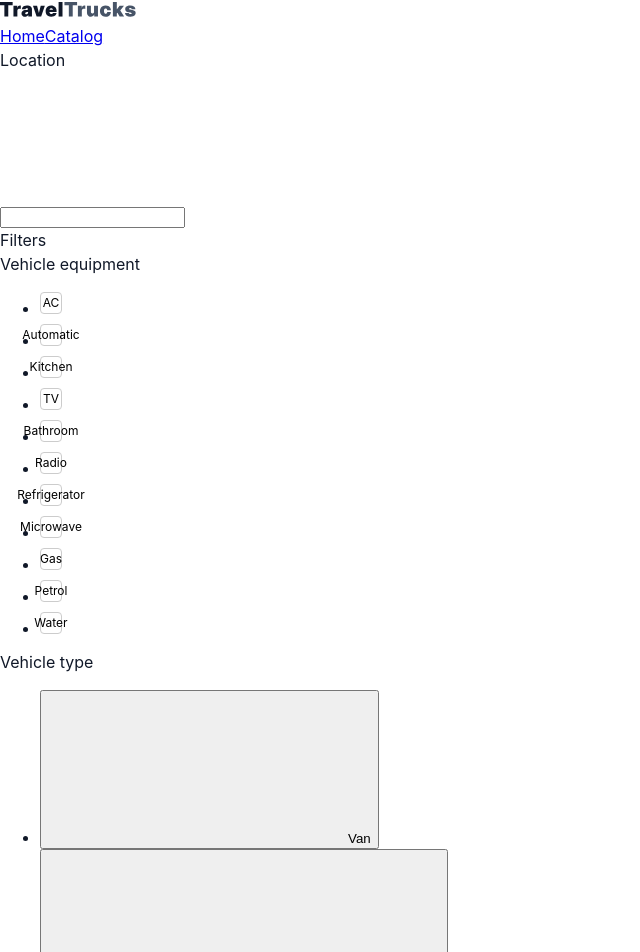
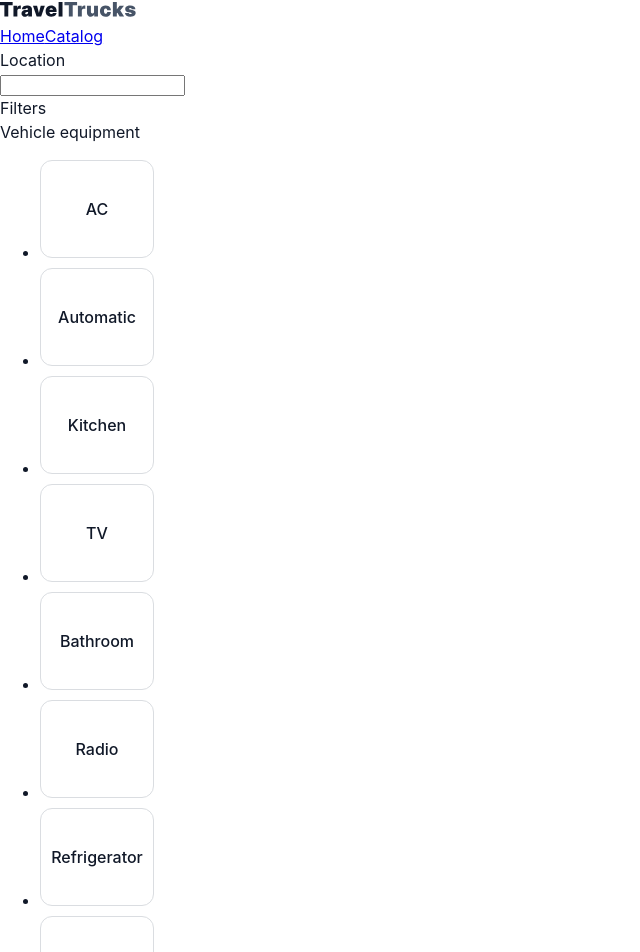
Before and after one commit to OksanaGukova/traveltrucks-webapp, a React (Vite) app: page /catalog in a window 1280 px wide. Shown: the top 952 px of the page, without its empty margins (0-640 px from the left). Built offline with nearby package versions, Linux system fonts and the light colour scheme.

Commit message:
add filters

```diff
--- a/src/components/CustomCheckbox/CustomCheckbox.jsx
+++ b/src/components/CustomCheckbox/CustomCheckbox.jsx
@@ -2,36 +2,43 @@
 
 const CustomCheckbox = ({ checked, onChange, label }) => {
     return (
-        <label style={{ display: 'flex', alignItems: 'center', margin: '10px 0' }}>
-            <input
-                type="checkbox"
-                checked={checked}
+      <label
+        style={{ display: "flex", alignItems: "center", margin: "10px 0" }}
+      >
+        <button
+          type="button"
+
           onChange={onChange}
-                style={{ display: 'none' }} // Сховати стандартний чекбокс
-            />
+          style={{ display: "none" }}
+        ></button>
         <div
           onClick={onChange}
+
           style={{
-                    width: '20px',
-                    height: '20px',
-                    border: '1px solid #ccc',
-                    borderRadius: '4px',
-                    display: 'flex',
-                    alignItems: 'center',
-                    justifyContent: 'center',
-                    cursor: 'pointer',
-                    backgroundColor: checked ? '#007bff' : '#fff',
-                    marginRight: '8px',
-                    position: 'relative', // Додано для позиціонування тексту
+            width: "112px",
+            height: "96px",
+            border: checked ? "1px solid #d84343" : "1px solid #dadde1",
+            borderRadius: "12px",
+            display: "flex",
+            alignItems: "center",
+            justifyContent: "center",
+            cursor: "pointer",
+            backgroundColor: "#fff",
+
+            position: "relative", // Додано для позиціонування тексту
           }}
         >
-                {checked && <span style={{ color: '#fff' }}>✔</span>} {/* Відображення галочки */}
-                <span style={{
-                    position: 'absolute',
-                    color: checked ? '#fff' : '#000', // Зміна кольору тексту в залежності від стану
-                    fontSize: '12px',
-                    pointerEvents: 'none', // Щоб текст не перешкоджав кліку
-                }}>
+          {checked && <span style={{ color: "#fff" }}>✔</span>}{" "}
+          {/* Відображення галочки */}
+          <span
+            style={{
+              position: "absolute",
+            fontWeight: "500",
+            lineHeight: "1.5",
+              fontSize: "16px",
+              pointerEvents: "none", // Щоб текст не перешкоджав кліку
+            }}
+          >
             {label}
           </span>
         </div>
--- a/src/pages/CatalogPage/CatalogPage.jsx
+++ b/src/pages/CatalogPage/CatalogPage.jsx
@@ -1,41 +1,62 @@
+
 import { NavLink } from "react-router-dom";
-import Logo from "../../components/Logo/Logo.jsx";
-import css from './CatalogPage.module.css'
-import Camper from "../../components/Camper/Camper.jsx";
 import { useDispatch, useSelector } from "react-redux";
+import {
+  setLocationFilter,
+  setBodyTypeFilter,
+  toggleACFilter,
+  toggleBathroomFilter,
+  toggleGasFilter,
+  toggleKitchenFilter,
+  toggleMicrowaveFilter,
+  togglePetrolFilter,
+  toggleRadioFilter,
+  toggleRefrigeratorFilter,
+  setTransmissionFilter,
+  toggleTVFilter,
+  toggleWaterFilter,
+  resetFilters,
+
+} from "../../redux/filtersSlice";
+import Camper from "../../components/Camper/Camper";
+import CustomCheckbox from "../../components/CustomCheckbox/CustomCheckbox";
+import Logo from "../../components/Logo/Logo";
+import css from "./CatalogPage.module.css";
 import { fetchFilteredVehicles } from "../../apiServise/apiServise.js";
-import { setBodyTypeFilter, setLocationFilter, toggleACFilter, toggleBathroomFilter, toggleGasFilter, toggleKitchenFilter, toggleMicrowaveFilter, togglePetrolFilter, toggleRadioFilter, toggleRefrigeratorFilter, toggleTransmissionFilter, toggleTVFilter, toggleWaterFilter } from "../../redux/filtersSlice.js";
-import { selectHasACFilter, selectHasBathroomFilter, selectHasGasFilter, selectHasKitchenFilter, selectHasMicrowaveFilter, selectHasPetrolFilter, selectHasRadioFilter, selectHasRefrigeratorFilter, selectHasTransmissionFilter, selectHasTVFilter, selectHasWaterFilter } from "../../redux/selectors.js";
-import CustomCheckbox from "../../components/CustomCheckbox/CustomCheckbox.jsx";
 
 function CatalogPage() {
   const dispatch = useDispatch();
   const filters = useSelector((state) => state.filters);
 
-  const hasAC = useSelector(selectHasACFilter);
-   const hasTransmission = useSelector(selectHasTransmissionFilter);
-    const hasKitchen = useSelector(selectHasKitchenFilter);
-    const hasTV = useSelector(selectHasTVFilter);
-    const hasBathroom = useSelector(selectHasBathroomFilter);
-    const hasRadio = useSelector(selectHasRadioFilter);
-    const hasRefrigerator = useSelector(selectHasRefrigeratorFilter);
-    const hasMicrowave = useSelector(selectHasMicrowaveFilter);
-    const hasGas = useSelector(selectHasGasFilter);
-    const hasPetrol = useSelector(selectHasPetrolFilter);
-  const hasWater = useSelector(selectHasWaterFilter);
+  const {
+    isLoading,
+    error,
+    items: filteredCampers,
+    location,
+    bodyType,
+    AC,
+    transmission,
+    kitchen,
+    TV,
+    bathroom,
+    radio,
+    refrigerator,
+    microwave,
+    gas,
+    engine,
+    water,
+  } = filters;
 
 
-  const handleSearch = () => {
-    dispatch(fetchFilteredVehicles(filters)); // Запуск запиту з поточними фільтрами
-  };
+ const handleSearch = () => {
+   dispatch(fetchFilteredVehicles(filters)).then(() => {
+     dispatch(resetFilters()); // Скидаємо фільтри після пошуку
+   });
+ };
 
-  const bodyType = useSelector((state) => state.filters.bodyType);
-
-    const handleBodyTypeChange = (type) => {
-      dispatch(setBodyTypeFilter(type));
-    };
   return (
     <div>
+      {/* Header and Navigation */}
       <div className={css.header}>
         <Logo />
         <div className={css.navContainer}>
@@ -52,88 +73,87 @@ function CatalogPage() {
         <input
           className={css.input}
           type="text"
+          value={location}
           onChange={(e) => dispatch(setLocationFilter(e.target.value))}
         />
-        <svg>
-          <use href={""}></use>
-        </svg>
       </div>
+
       <p>Filters</p>
       <p>Vehicle equipment</p>
       <ul>
         <li>
           <CustomCheckbox
-            checked={hasAC}
+            checked={AC}
             onChange={() => dispatch(toggleACFilter())}
             label="AC"
           />
         </li>
         <li>
           <CustomCheckbox
-            checked={hasTransmission}
-            onChange={() => dispatch(toggleTransmissionFilter())}
+            checked={transmission === "automatic"}
+            onChange={() => dispatch(setTransmissionFilter("automatic"))}
             label="Automatic"
           />
         </li>
         <li>
           <CustomCheckbox
-            checked={hasKitchen}
+            checked={kitchen}
             onChange={() => dispatch(toggleKitchenFilter())}
             label="Kitchen"
           />
         </li>
         <li>
           <CustomCheckbox
-            checked={hasTV}
+            checked={TV}
             onChange={() => dispatch(toggleTVFilter())}
             label="TV"
           />
         </li>
         <li>
           <CustomCheckbox
-            checked={hasBathroom}
+            checked={bathroom}
             onChange={() => dispatch(toggleBathroomFilter())}
             label="Bathroom"
           />
         </li>
         <li>
           <CustomCheckbox
-            checked={hasRadio}
+            checked={radio}
             onChange={() => dispatch(toggleRadioFilter())}
             label="Radio"
           />
         </li>
         <li>
           <CustomCheckbox
-            checked={hasRefrigerator}
+            checked={refrigerator}
             onChange={() => dispatch(toggleRefrigeratorFilter())}
             label="Refrigerator"
           />
         </li>
         <li>
           <CustomCheckbox
-            checked={hasMicrowave}
+            checked={microwave}
             onChange={() => dispatch(toggleMicrowaveFilter())}
             label="Microwave"
           />
         </li>
         <li>
           <CustomCheckbox
-            checked={hasGas}
+            checked={gas}
             onChange={() => dispatch(toggleGasFilter())}
             label="Gas"
           />
         </li>
         <li>
           <CustomCheckbox
-            checked={hasPetrol}
-            onChange={() => dispatch(togglePetrolFilter())}
+            checked={engine === "petrol"}
+            onChange={() => dispatch(togglePetrolFilter("petrol"))}
             label="Petrol"
           />
         </li>
         <li>
           <CustomCheckbox
-            checked={hasWater}
+            checked={water}
             onChange={() => dispatch(toggleWaterFilter())}
             label="Water"
           />
@@ -143,41 +163,40 @@ function CatalogPage() {
       <ul>
         <li>
           <button
-            className={bodyType === "Van" ? "selected" : ""}
-            onClick={() => handleBodyTypeChange("Van")}
+            className={bodyType === "Van" ? css.selected : ""}
+            onClick={() => dispatch(setBodyTypeFilter("Van"))}
           >
-            <svg>
-              <use href={""}></use>
-            </svg>
             Van
           </button>
         </li>
         <li>
           <button
-            className={bodyType === "Fully Integrated" ? "selected" : ""}
-            onClick={() => handleBodyTypeChange("Fully Integrated")}
+            className={bodyType === "Fully Integrated" ? css.selected : ""}
+            onClick={() => dispatch(setBodyTypeFilter("Fully Integrated"))}
           >
-            <svg>
-              <use href={""}></use>
-            </svg>
             Fully Integrated
           </button>
         </li>
         <li>
           <button
-            className={bodyType === "Alcove" ? "selected" : ""}
-            onClick={() => handleBodyTypeChange("Alcove")}
+            className={bodyType === "Alcove" ? css.selected : ""}
+            onClick={() => dispatch(setBodyTypeFilter("Alcove"))}
           >
-            <svg>
-              <use href={""}></use>
-            </svg>
+            Alcove
           </button>
         </li>
       </ul>
       <button onClick={handleSearch}>Search</button>
-      <Camper />
+      {isLoading && <p>Loading...</p>}
+      {error && <p>Error: {error}</p>}
+      <div className={css.campersList}>
+        {filteredCampers.map((camper) => (
+          <Camper key={camper.id} data={camper} />
+        ))}
+      </div>
+      <button>Load More</button>
     </div>
   );
 }
 
-export default CatalogPage
+export default CatalogPage;
--- a/src/redux/filtersSlice.js
+++ b/src/redux/filtersSlice.js
@@ -4,21 +4,21 @@ import { fetchFilteredVehicles } from "../apiServise/apiServise.js";
 const initialState = {
   location: "",
   bodyType: null,
-  hasPetrol: false, // Фільтр за типом двигуна
-  hasAutomaticTransmission: false, // Фільтр за автоматичною трансмісією
-  hasAC: false, // Фільтр за наявністю кондиціонера
-  hasBathroom: false, // Фільтр за наявністю ванної кімнати
-  hasKitchen: false, // Фільтр за наявністю кухні
-  hasTV: false, // Фільтр за наявністю телевізора
-  hasRadio: false, // Фільтр за наявністю радіо
-  hasRefrigerator: false, // Фільтр за наявністю холодильника
-  hasMicrowave: false, // Фільтр за наявністю мікрохвильовки
-  hasGas: false, // Фільтр за наявністю газу
-  hasWater: false, // Фільтр за наявністю водопостачання
-
-  items: [], // Список відфільтрованих кемперів
-  isLoading: false, // Статус завантаження
-  error: null, // Повідомлення про помилку
+  engine: null,
+  transmission: null,
+  AC: false,
+  bathroom: false,
+  kitchen: false,
+  TV: false,
+  radio: false,
+  refrigerator: false,
+  microwave: false,
+  gas: false,
+  water: false,
+  items: [],
+  isLoading: false,
+  error: null,
+  filteredCampers: [],
 };
 
 const filtersSlice = createSlice({
@@ -31,38 +31,42 @@ const filtersSlice = createSlice({
     setBodyTypeFilter(state, action) {
       state.bodyType = action.payload;
     },
-    togglePetrolFilter(state) {
-      state.hasPetrol = !state.hasPetrol;
+    togglePetrolFilter(state, action) {
+      state.engine = action.payload;
     },
-    toggleTransmissionFilter(state) {
-      state.automaticTransmission = !state.automaticTransmission;
+    setTransmissionFilter(state, action) {
+
+      state.transmission = action.payload;
     },
     toggleACFilter(state) {
-      state.hasAC = !state.hasAC;
+      state.AC = !state.AC;
     },
     toggleBathroomFilter(state) {
-      state.hasBathroom = !state.hasBathroom;
+      state.bathroom = !state.bathroom;
     },
     toggleKitchenFilter(state) {
-      state.hasKitchen = !state.hasKitchen;
+      state.kitchen = !state.kitchen;
     },
     toggleTVFilter(state) {
-      state.hasTV = !state.hasTV;
+      state.TV = !state.TV;
     },
     toggleRadioFilter(state) {
-      state.hasRadio = !state.hasRadio;
+      state.radio = !state.radio;
     },
     toggleRefrigeratorFilter(state) {
-      state.hasRefrigerator = !state.hasRefrigerator;
+      state.refrigerator = !state.refrigerator;
     },
     toggleMicrowaveFilter(state) {
-      state.hasMicrowave = !state.hasMicrowave;
+      state.microwave = !state.microwave;
     },
     toggleGasFilter(state) {
-      state.hasGas = !state.hasGas;
+      state.gas = !state.gas;
     },
     toggleWaterFilter(state) {
-      state.hasWater = !state.hasWater;
+      state.water = !state.water;
+    },
+    resetFilters() {
+      return initialState;
     },
   },
   extraReducers: (builder) => {
@@ -71,9 +75,23 @@ const filtersSlice = createSlice({
         state.isLoading = true;
         state.error = null;
       })
-      .addCase(fetchFilteredVehicles.fulfilled, (state, action) => {
+       .addCase(fetchFilteredVehicles.fulfilled, (state, action) => {
         state.isLoading = false;
         state.items = action.payload;
+        state.filteredCampers = action.payload;
+        state.location = "";
+        state.bodyType = null;
+        state.engine = null;
+        state.transmission = null;
+        state.AC = false;
+        state.bathroom = false;
+        state.kitchen = false;
+        state.TV = false;
+        state.radio = false;
+        state.refrigerator = false;
+        state.microwave = false;
+        state.gas = false;
+        state.water = false;
       })
       .addCase(fetchFilteredVehicles.rejected, (state, action) => {
         state.isLoading = false;
@@ -86,7 +104,7 @@ export const {
   setLocationFilter,
   setBodyTypeFilter,
   togglePetrolFilter,
-  toggleTransmissionFilter,
+  setTransmissionFilter,
   toggleACFilter,
   toggleBathroomFilter,
   toggleKitchenFilter,
@@ -96,6 +114,7 @@ export const {
   toggleMicrowaveFilter,
   toggleGasFilter,
   toggleWaterFilter,
+  resetFilters,
 } = filtersSlice.actions;
 
 export default filtersSlice.reducer;
--- a/src/redux/selectors.js
+++ b/src/redux/selectors.js
@@ -4,26 +4,25 @@ export const selectLocationFilter = (state) => state.filters.location;
 
 export const selectBodyTypeFilter = (state) => state.filters.bodyType;
 
-export const selectHasACFilter = (state) => state.filters.hasAC;
+export const selectHasACFilter = (state) => state.filters.AC;
 
-export const selectHasKitchenFilter = (state) => state.filters.hasKitchen;
+export const selectHasKitchenFilter = (state) => state.filters.kitchen;
 
-export const selectHasTVFilter = (state) => state.filters.hasTV;
+export const selectHasTVFilter = (state) => state.filters.TV;
 
-export const selectHasBathroomFilter = (state) => state.filters.hasBathroom;
+export const selectHasBathroomFilter = (state) => state.filters.bathroom;
 
-export const selectHasRadioFilter = (state) => state.filters.hasRadio;
+export const selectHasRadioFilter = (state) => state.filters.radio;
 
-export const selectHasRefrigeratorFilter = (state) =>
-  state.filters.hasRefrigerator;
+export const selectHasRefrigeratorFilter = (state) => state.filters.refrigerator;
 
-export const selectHasMicrowaveFilter = (state) => state.filters.hasMicrowave;
+export const selectHasMicrowaveFilter = (state) => state.filters.microwave;
 
-export const selectHasGasFilter = (state) => state.filters.hasGas;
+export const selectHasGasFilter = (state) => state.filters.gas;
 
-export const selectHasPetrolFilter = (state) => state.filters.hasPetrol;
+export const selectHasPetrolFilter = (state) => state.filters.engine;
 
-export const selectHasWaterFilter = (state) => state.filters.hasWater;
+export const selectHasWaterFilter = (state) => state.filters.water;
 
 export const selectCampers = (state) => state.campers.details;
 
@@ -32,41 +31,44 @@ export const selectCampersLoading = (state) => state.campers.loading;
 export const selectCampersError = (state) => state.campers.error;
 
 export const selectHasTransmissionFilter = (state) =>
-  state.filters.hasTransmission;
+  state.filters.transmission;
 
 // Селектор для отримання відфільтрованих кемперів
 export const selectFilteredCampers = (state) => {
   const {
     location,
     bodyType,
-    hasAC,
-    hasKitchen,
-    hasTV,
-    hasBathroom,
-    hasRadio,
-    hasRefrigerator,
-    hasMicrowave,
-    hasGas,
-    hasPetrol,
-    hasWater,
+    AC,
+    kitchen,
+    TV,
+    bathroom,
+    radio,
+    refrigerator,
+    microwave,
+    gas,
+    engine,
+    water,
+    transmission,
   } = state.filters;
   const campers = state.campers.details || [];
 
   return campers.filter((camper) => {
     const matchesLocation = location ? camper.location === location : true;
     const matchesBodyType = bodyType ? camper.bodyType === bodyType : true;
-    const matchesAC = hasAC ? camper.hasAC === true : true;
-    const matchesKitchen = hasKitchen ? camper.hasKitchen === true : true;
-    const matchesTV = hasTV ? camper.hasTV === true : true;
-    const matchesBathroom = hasBathroom ? camper.hasBathroom === true : true;
-    const matchesRadio = hasRadio ? camper.hasRadio === true : true;
-    const matchesRefrigerator = hasRefrigerator
-      ? camper.hasRefrigerator === true
+    const matchesAC = AC ? camper.AC === true : true;
+    const matchesKitchen = kitchen ? camper.kitchen === true : true;
+    const matchesTV = TV ? camper.TV === true : true;
+    const matchesBathroom = bathroom ? camper.bathroom === true : true;
+    const matchesRadio = radio ? camper.radio === true : true;
+    const matchesRefrigerator = refrigerator
+      ? camper.refrigerator === true
       : true;
-    const matchesMicrowave = hasMicrowave ? camper.hasMicrowave === true : true;
-    const matchesGas = hasGas ? camper.hasGas === true : true;
-    const matchesPetrol = hasPetrol ? camper.hasPetrol === true : true;
-    const matchesWater = hasWater ? camper.hasWater === true : true;
+    const matchesMicrowave = microwave ? camper.microwave === true : true;
+    const matchesGas = gas ? camper.gas === true : true;
+    const matchesPetrol = engine === "petrol" ? camper.engine === "petrol" : true;
+    const matchesWater = water ? camper.water === true : true;
+    const matchesTransmission =
+      transmission === "automatic" ? camper.transmission === "automatic" : true;
 
     return (
       matchesLocation &&
@@ -80,7 +82,8 @@ export const selectFilteredCampers = (state) => {
       matchesMicrowave &&
       matchesGas &&
       matchesPetrol &&
-      matchesWater
+      matchesWater &&
+      matchesTransmission
     );
   });
 };
```
Also changed, not shown: src/apiServise/apiServise.js (+15 -11 lines). Lines whose indentation alone changed are shown as unchanged.
